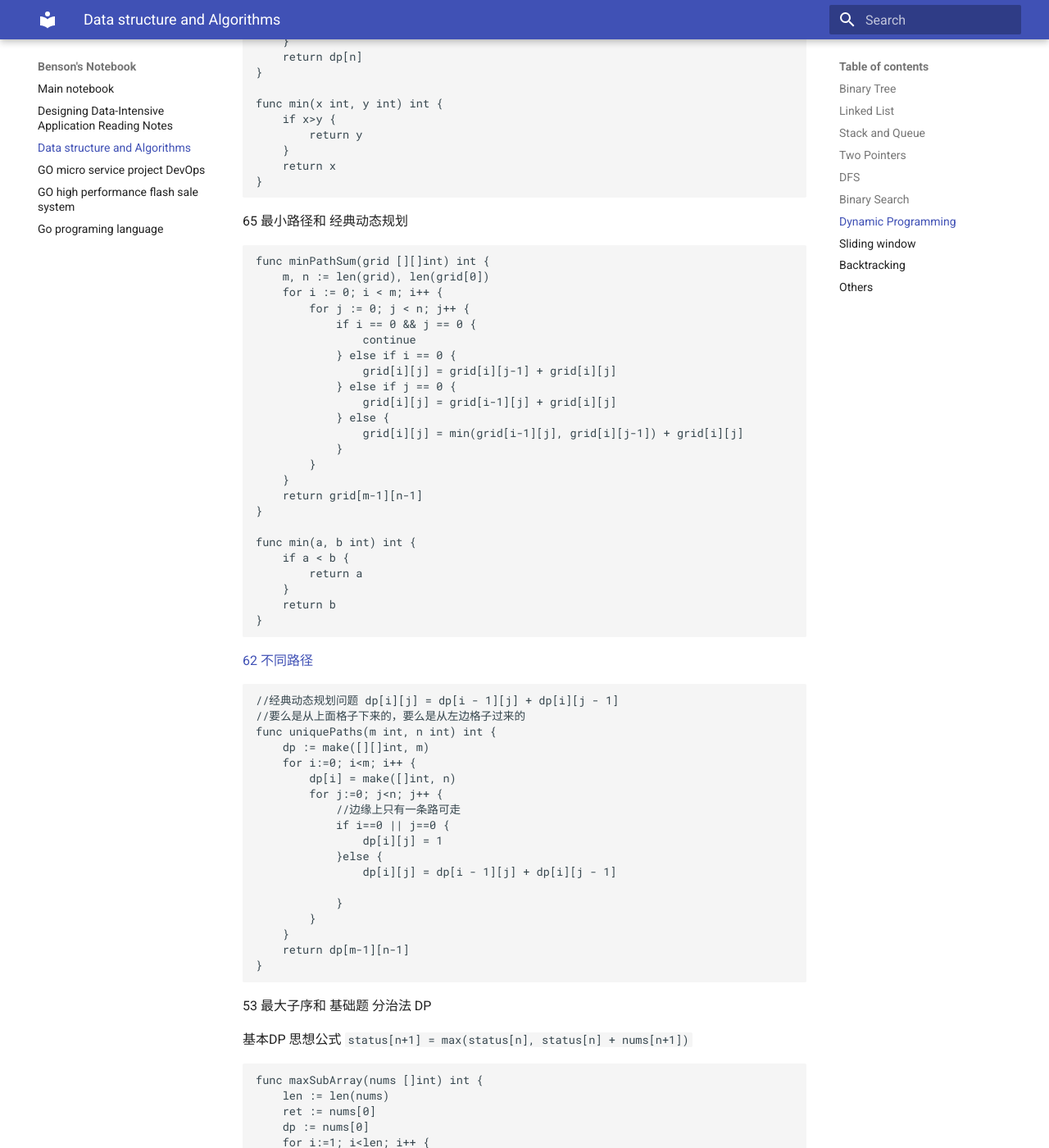
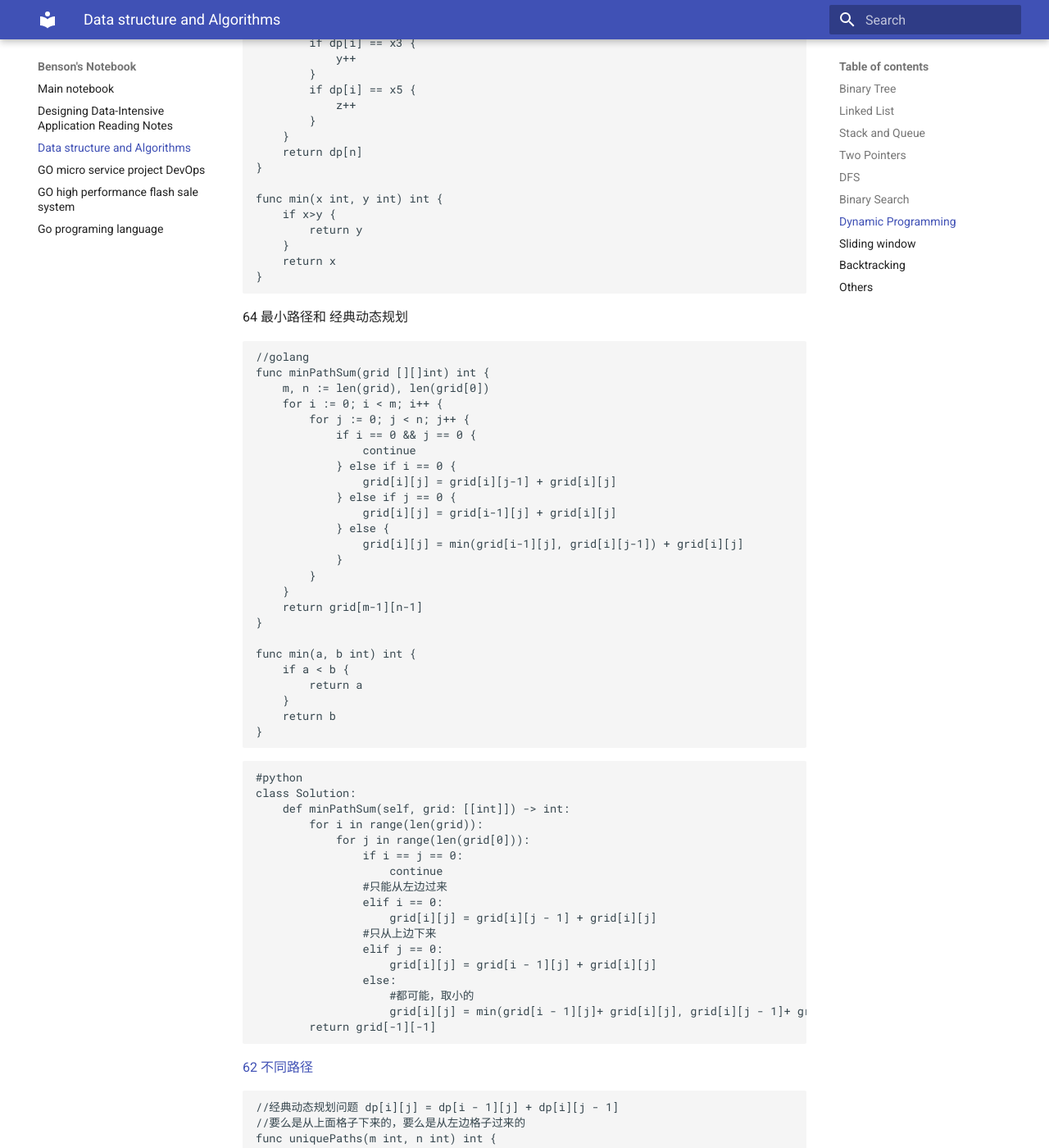
Before and after one commit to Bensonluo/benson-notebook, an MkDocs documentation site: the page built from docs/algorithms.md, in a window 1280 px wide and 1400 px high, scrolled down 13116 px. Shown: the whole window at 82% size. Built offline with MkDocs 1.6.1 and Material for MkDocs 9.7.7, drawn with Linux system fonts in a browser that asks for light colours; some of the changed text lies outside the part shown.

Commit message:
Update algorithms.md

````diff
--- a/docs/algorithms.md
+++ b/docs/algorithms.md
@@ -29,23 +29,23 @@
 
 236 二叉树的最近公共祖先
 
-```python
-    def lowestCommonAncestor(self, root: TreeNode, p: TreeNode, q: TreeNode) -> TreeNode:
+```python3
+def lowestCommonAncestor(self, root: TreeNode, p: TreeNode, q: TreeNode) -> TreeNode:
 
-    		# 如果 p和q中有等于 root的，那么它们的最近公共祖先即为root（一个节点也可以是它自己的祖先）
-        if not root or root == p or root == q: return root
-				# 递归遍历左右子树，只要在子树中找到了p或q，则先找到谁就返回谁
-        left = self.lowestCommonAncestor(root.left, p, q)
-        right = self.lowestCommonAncestor(root.right, p, q)
+	# 如果 p和q中有等于 root的，那么它们的最近公共祖先即为root（一个节点也可以是它自己的祖先）
+	if not root or root == p or root == q: return root
+	# 递归遍历左右子树，只要在子树中找到了p或q，则先找到谁就返回谁
+	left = self.lowestCommonAncestor(root.left, p, q)
+	right = self.lowestCommonAncestor(root.right, p, q)
 
-  			# 当 left和 right均不为空时，说明 p、q节点分别在 root异侧, 最近公共祖先即为 root
-        if not left and not right: return
-    		# 如果在左子树中 p和 q都找不到，则 p和 q一定都在右子树中，右子树中先遍历到的那个就是最近公共祖先（一个节点也可以是它自己的祖先
-        if not left: return right
-      	# 如果 left不为空，在左子树中有找到节点（p或q），这时候要再判断一下右子树中的情况，如果在右子树中，p和q都找不到，则 p和q一定都在左子树中，左子树中先遍历到的那个就是最近公共祖先（一个节点也可以是它自己的祖先）
-        if not right: return left
+	# 当 left和 right均不为空时，说明 p、q节点分别在 root异侧, 最近公共祖先即为 root
+	if not left and not right: return
+	# 如果在左子树中 p和 q都找不到，则 p和 q一定都在右子树中，右子树中先遍历到的那个就是最近公共祖先（一个节点也可以是它自己的祖先
+	if not left: return right
+	# 如果 left不为空，在左子树中有找到节点（p或q），这时候要再判断一下右子树中的情况，如果在右子树中，p和q都找不到，则 p和q一定都在左子树中，左子树中先遍历到的那个就是最近公共祖先（一个节点也可以是它自己的祖先）
+	if not right: return left
 
-        return root
+	return root
 ```
 
 
@@ -678,6 +678,15 @@
 
 ##  Dynamic Programming
 
+62 不同路径
+
+```python
+def uniquePaths(self, m: int, n: int) -> int:
+
+```
+
+
+
 264 丑数2  --  三指针 + DP
 
 ```golang
@@ -709,9 +718,10 @@
 }
 ```
 
-65 最小路径和 经典动态规划
+64 最小路径和 经典动态规划
 
 ```golang
+//golang
 func minPathSum(grid [][]int) int {
 	m, n := len(grid), len(grid[0])
 	for i := 0; i < m; i++ {
@@ -736,6 +746,26 @@
 	}
 	return b
 }
+```
+
+```python
+#python
+class Solution:
+    def minPathSum(self, grid: [[int]]) -> int:
+        for i in range(len(grid)):
+            for j in range(len(grid[0])):
+                if i == j == 0:
+                    continue
+                #只能从左边过来
+                elif i == 0:
+                    grid[i][j] = grid[i][j - 1] + grid[i][j]
+                #只从上边下来
+                elif j == 0:
+                    grid[i][j] = grid[i - 1][j] + grid[i][j]
+                else:
+                    #都可能，取小的
+                    grid[i][j] = min(grid[i - 1][j]+ grid[i][j], grid[i][j - 1]+ grid[i][j])
+        return grid[-1][-1]
 ```
 
 
@@ -765,7 +795,22 @@
 
 
 
-53 最大子序和         基础题 分治法 DP
+```python
+class Solution:
+    def uniquePaths(self, m: int, n: int) -> int:
+        dp = [ s for s in range(n) ]
+        for i in range(m):
+            for j in range(n):
+                if i == 0 or j == 0:
+                    dp[j] = 1
+                else:
+                    dp[j] = dp[j] + dp[j-1]
+        return dp[n-1]
+```
+
+
+
+53 最大子序和 最大子数组和        基础题 分治法 DP
 
 基本DP 思想公式 `status[n+1] = max(status[n], status[n] + nums[n+1]) `
 
@@ -788,6 +833,23 @@
 	return b
 }
 ```
+
+```python
+python 空间优化后
+class Solution:
+    def maxSubArray(self, nums: List[int]) -> int:
+        #dp 记录, 不用记录所有数值，只用记录最大值
+        dp = nums[0]
+        maxSum = nums[0]
+        for i in range(1, len(nums)):
+            dp = max(nums[i], dp + nums[i])
+            if dp > maxSum:
+                maxSum = dp
+
+        return maxSum
+```
+
+
 
 121 买卖股票
 
````
